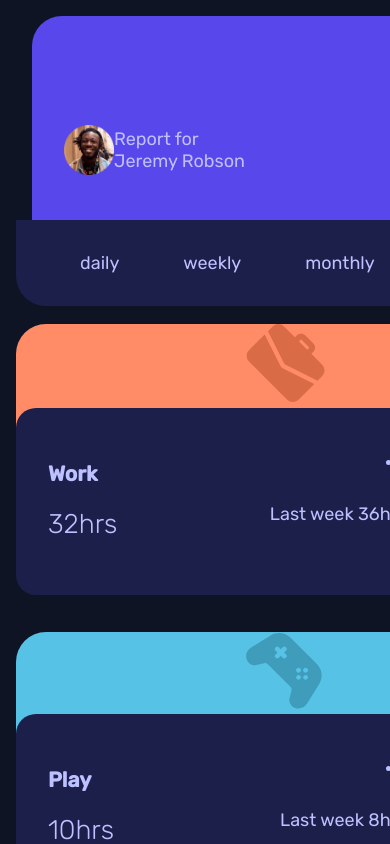
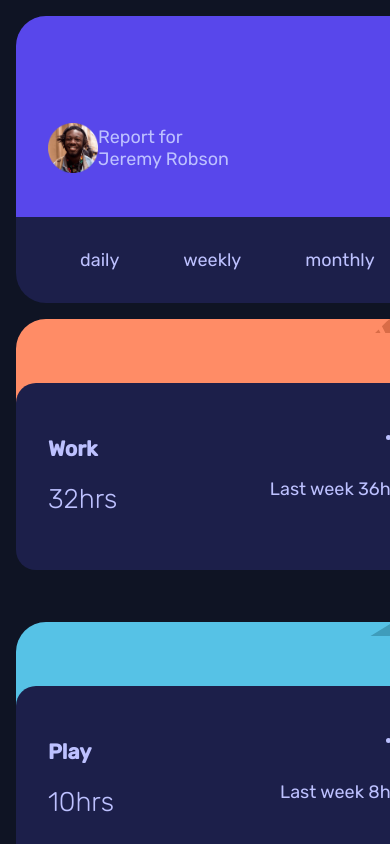
Before and after one commit to PhilJG/time-tracking-dashboard, a React (Create React App) app: page / in a window 390 px wide. Shown: the top 844 px of the page. Built offline with nearby package versions, Linux system fonts and the light colour scheme.

Commit message:
adjusted padding

```diff
--- a/src/App.css
+++ b/src/App.css
@@ -63,7 +63,7 @@ button {
   grid-template-areas:
     "profile work play study"
     "profile exercise social self-care";
-  padding: 1rem;
+  padding: 10rem;
 
   /* display: grid;
   grid-template-columns: repeat(4, 1fr);
@@ -141,6 +141,7 @@ button {
 .container-tab {
   border-radius: 30px;
   height: 70%;
+  flex-direction: column;
 }
 
 .section-stats {
@@ -148,10 +149,11 @@ button {
   background-color: var(--Dark-blue);
   border-radius: 20px;
   position: relative;
+  transform: translateY(50px);
 }
 
 .svg-style {
-  transform: translate(230px, 0px);
+  align-self: end;
 }
 
 .last-week-stat {
@@ -182,17 +184,15 @@ button {
       "study"
       "exercise"
       "social"
-      "self-care"
-
-      /* display: grid;
-    grid-template-columns: repeat(4, 1fr);
-    grid-template-rows: repeat(2, 1fr);
-    grid-column-gap: 0px;
-    grid-row-gap: 0px; */
-
+      "self-care";
+    padding: 1rem;
   }
 
-  .container-profile {
-    margin-left: 1rem;
+  .container {
+    width: 100%;
+  }
+
+  .container-tab {
+    width: 100%;
   }
 }
--- a/src/components/Stat.js
+++ b/src/components/Stat.js
@@ -37,7 +37,7 @@ export default function Stat({ recurrance, Icon }) {
 
         // Render the icon component as an <img> element with an "alt" attribute
         return (
-            <div title={detail.title} className={`container-tab ${detail.title.toLowerCase()}`}>
+            <div title={detail.title} className={`container-tab flex ${detail.title.toLowerCase()}`}>
                 {Icon}
                 <section className="section-stats flex">
                     <div className="current-stat">
```
